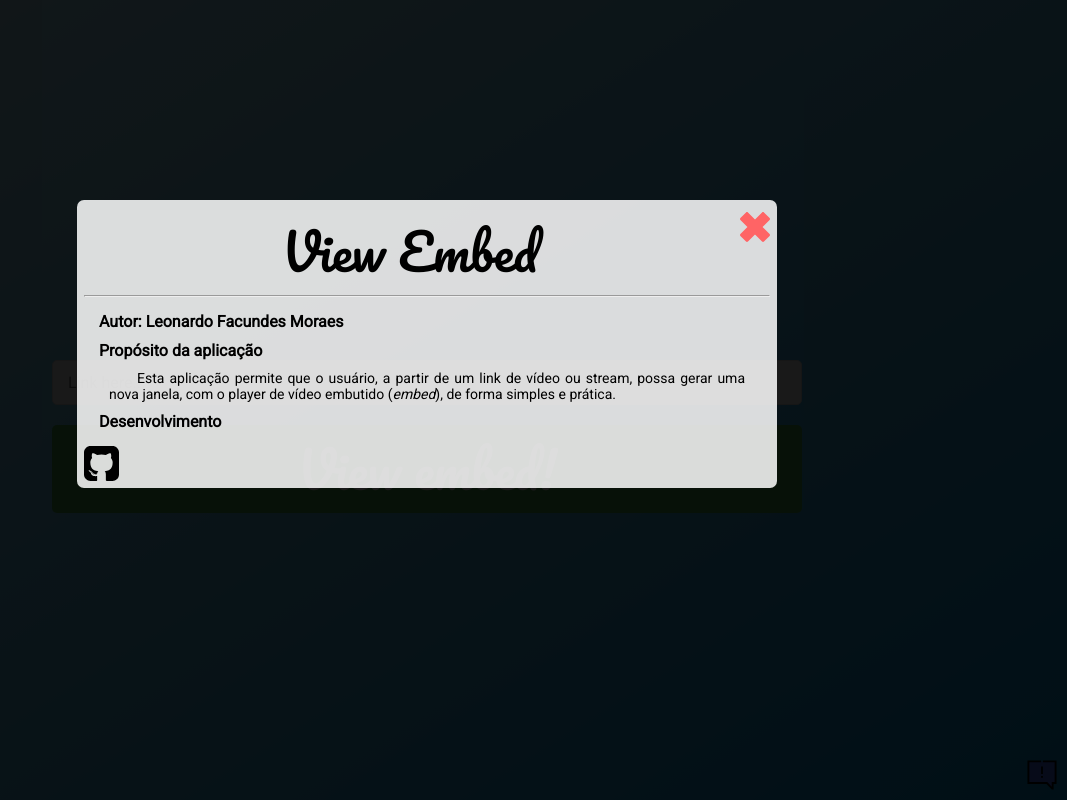
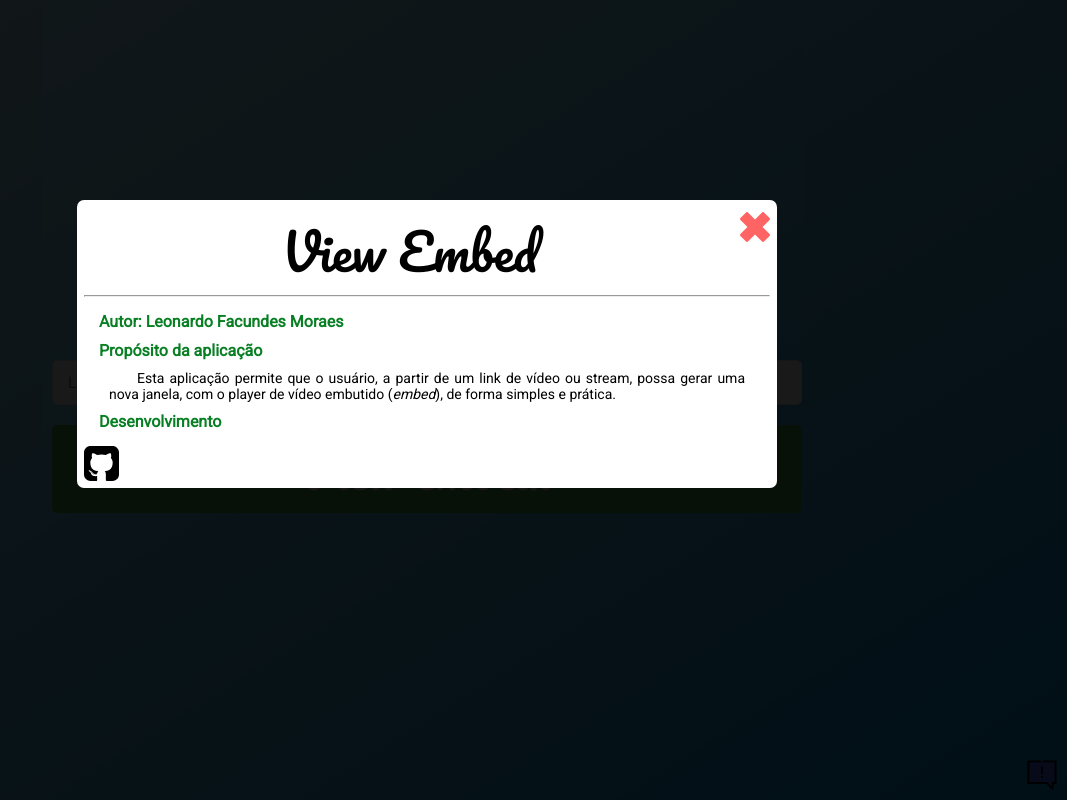
Before and after one commit to L3onix/view-embed, a React (Create React App) app: page / in a window 1280 px wide. Both pictures are taken after a click on the picture 1255 px from the left and 775 px from the top of the page. Shown: the whole page, without its empty margins (213-1280 px from the left). Built offline with nearby package versions, Linux system fonts and the light colour scheme.

Commit message:
Estilizacao modal

```diff
--- a/src/components/AboutModal.css
+++ b/src/components/AboutModal.css
@@ -3,11 +3,18 @@
 .about-content div {
     margin: 15px;
 }
+
+.about-content {
+    background: #fff;
+}
+
 .about-content h2 {
     font-family: 'Roboto', Arial, Helvetica, sans-serif;
     font-size: 16px;
     margin-bottom: 10px;
+    color: #087f23;
 }
+
 .about-content p {
     font-family: 'Roboto', Arial, Helvetica, sans-serif;
     font-size: 14px;
```
